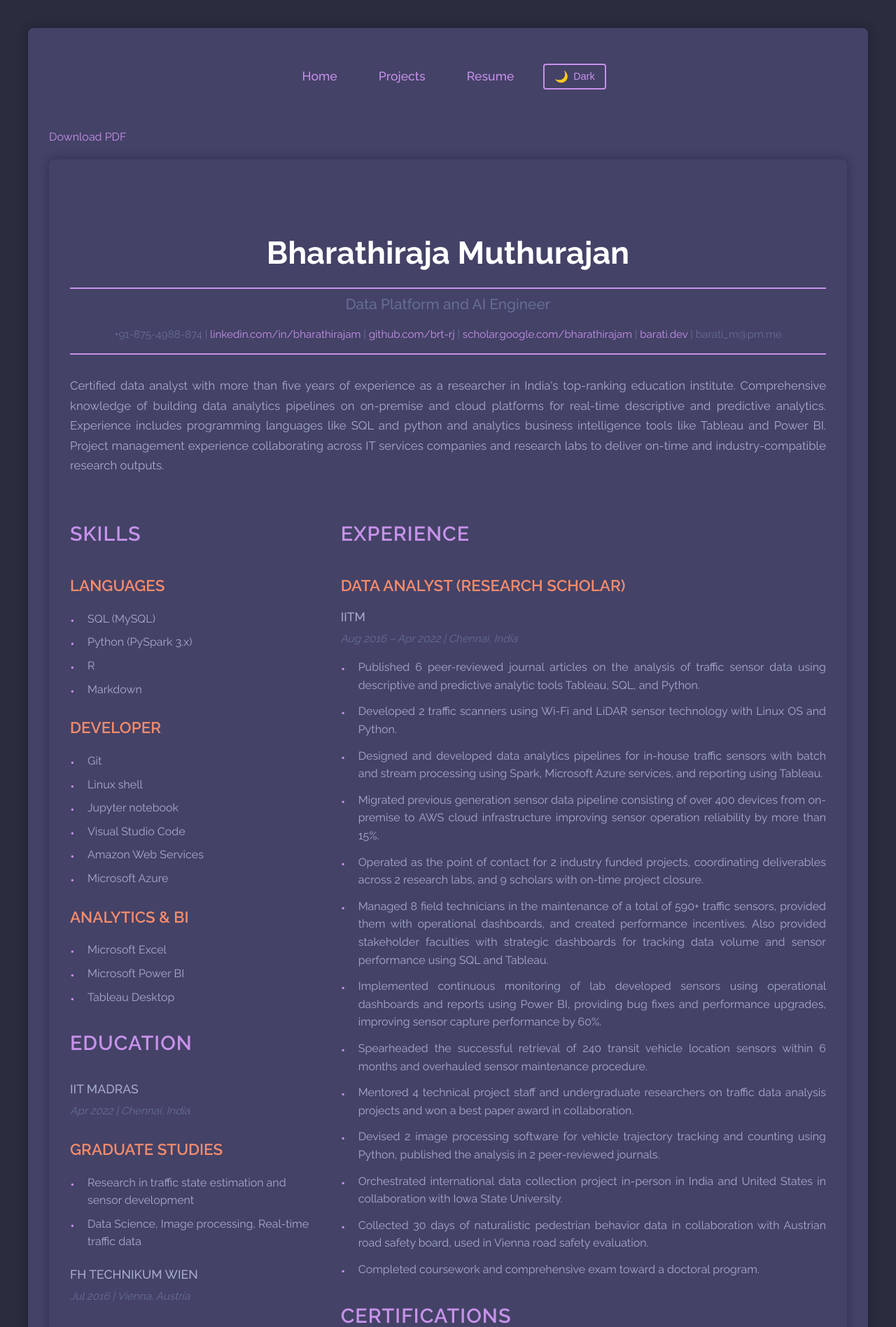
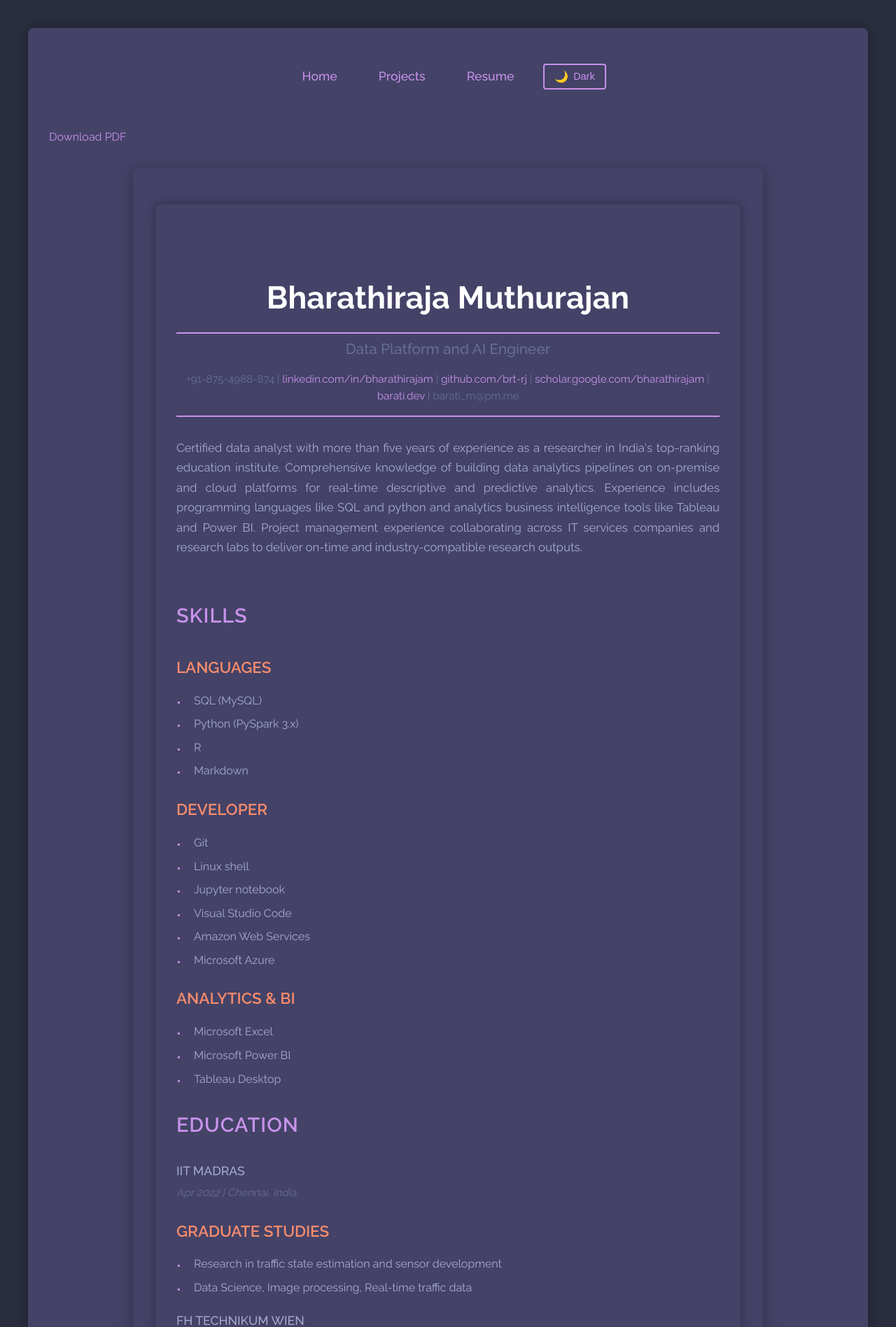
Before and after one commit to brt-rj/barati-dev.github.io, a Jekyll site: the page built from resume.html, in a window 1280 px wide. Shown: the top 1897 px of the page at 70% size. Built offline with Jekyll 4.4.1, drawn with Linux system fonts in a browser that asks for light colours.

Commit message:
Update resume location and render logic

```diff
--- a/assets/css/style.scss
+++ b/assets/css/style.scss
@@ -631,3 +631,12 @@ ul li::before {
     }
   }
 }
+
+.resume-container {
+  padding: 2em;
+  background: $surface-color;
+  border-radius: 8px;
+  box-shadow: 0 4px 20px $shadow-color;
+  margin: 2em auto;
+  max-width: 900px;
+}
```
Also changed, not shown: .github/workflows/generate-barati-dev.yml.
